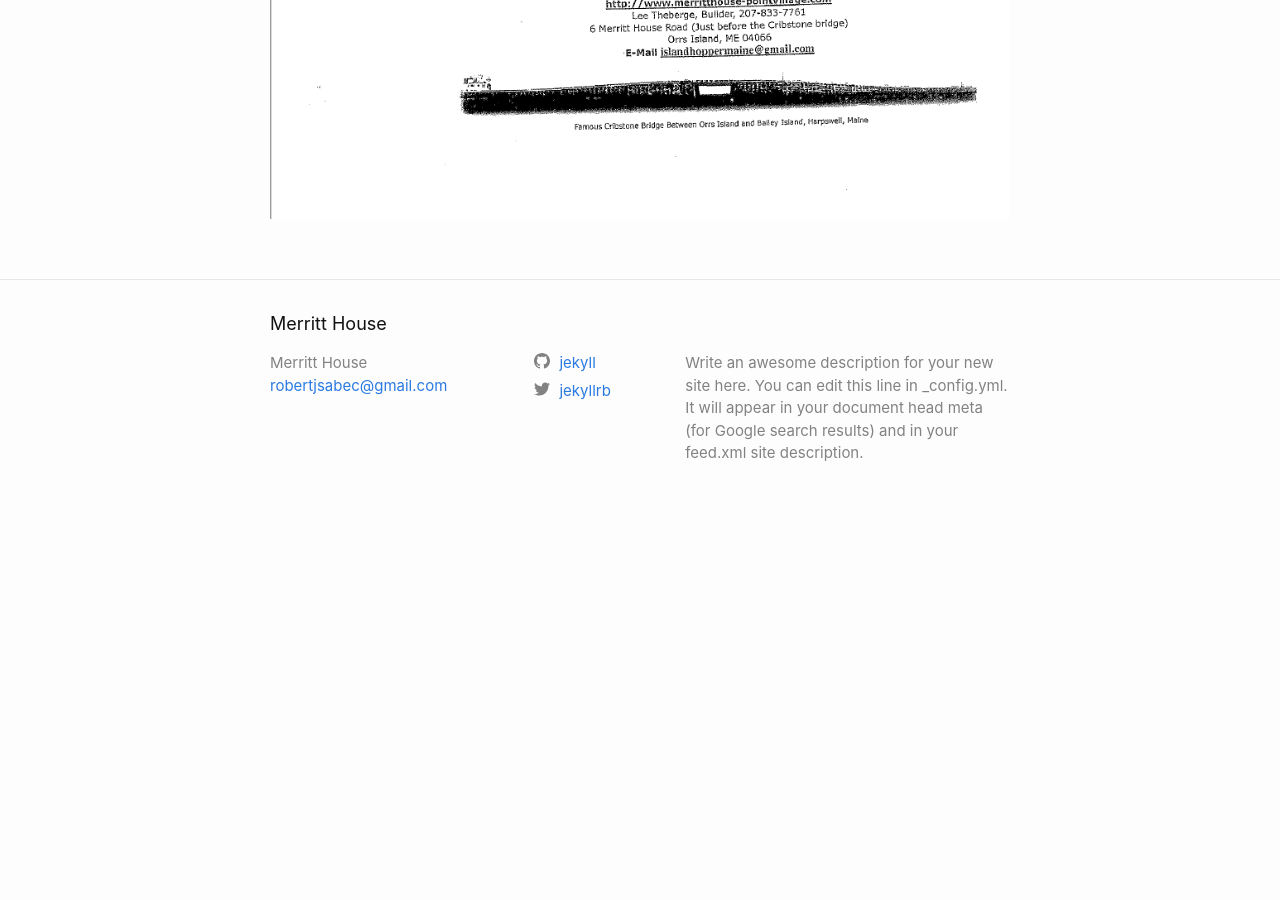
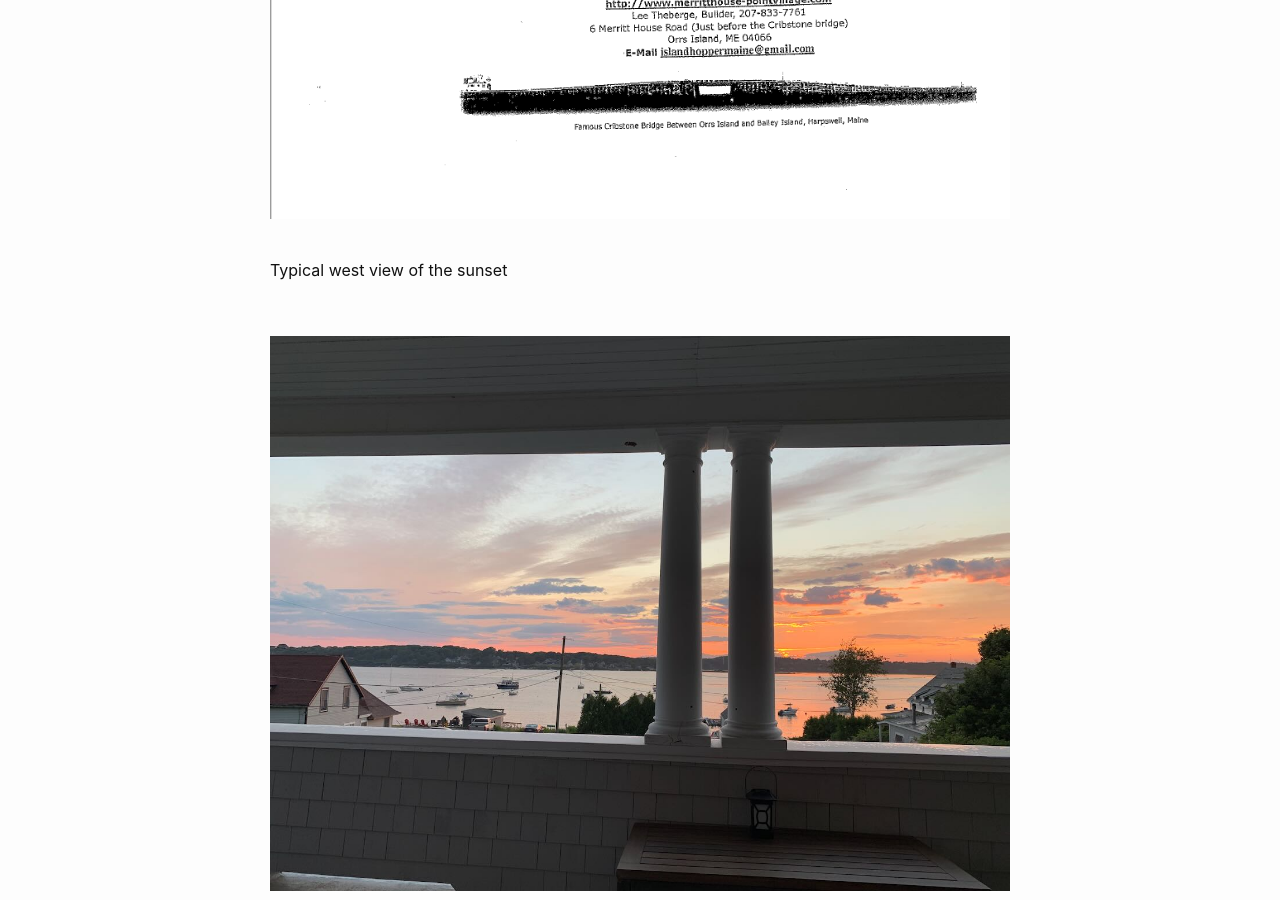
Before and after one commit to rsabec/merritthouse, a Jekyll site: the page built from _posts/2022-07-29-welcome-to-merritthouse.markdown, in a window 1280 px wide and 900 px high, scrolled down 1074 px. Built offline with Jekyll 4.4.1, drawn with Linux system fonts in a browser that asks for light colours; before the commit the page ends 1599 px from its top, so only the background shows below that.

Commit message:
add video to blog
youtube video imbed

```diff
--- a/_posts/2022-07-29-welcome-to-merritthouse.markdown
+++ b/_posts/2022-07-29-welcome-to-merritthouse.markdown
@@ -9,3 +9,12 @@
 <p>The original 1898 'Merritt House' was re-built in 2009 and sold as 12 individual condominuium units.  An entire new wing was added to the back of the building to add 4 of the additional units and was completed as a 5 story wood frame structure ( not including the ground floor unit ). The original advertisement shown below and boasts of the rights to the adjacent 'deep water dock facility float and a private mooring for <b>each</b> unit'</p>
 
 ![Advertisment for Condo](/images/merritthousevillageadvertisement.png)
+<br>
+<br>
+<p>Typical west view of the sunset</p>
+<br>
+
+![view from porch](/images/IMG_3885.jpeg)
+
+<br>
+<iframe width="560" height="315" src="https://www.youtube.com/embed/AuvmFrdVcL0" title="YouTube video player" frameborder="0" allow="accelerometer; autoplay; clipboard-write; encrypted-media; gyroscope; picture-in-picture" allowfullscreen></iframe>
```
Also changed, not shown: index.markdown (+7 -0 lines), images/IMG_2278.jpeg (added), images/IMG_3885.jpeg (added), 1 other file.
